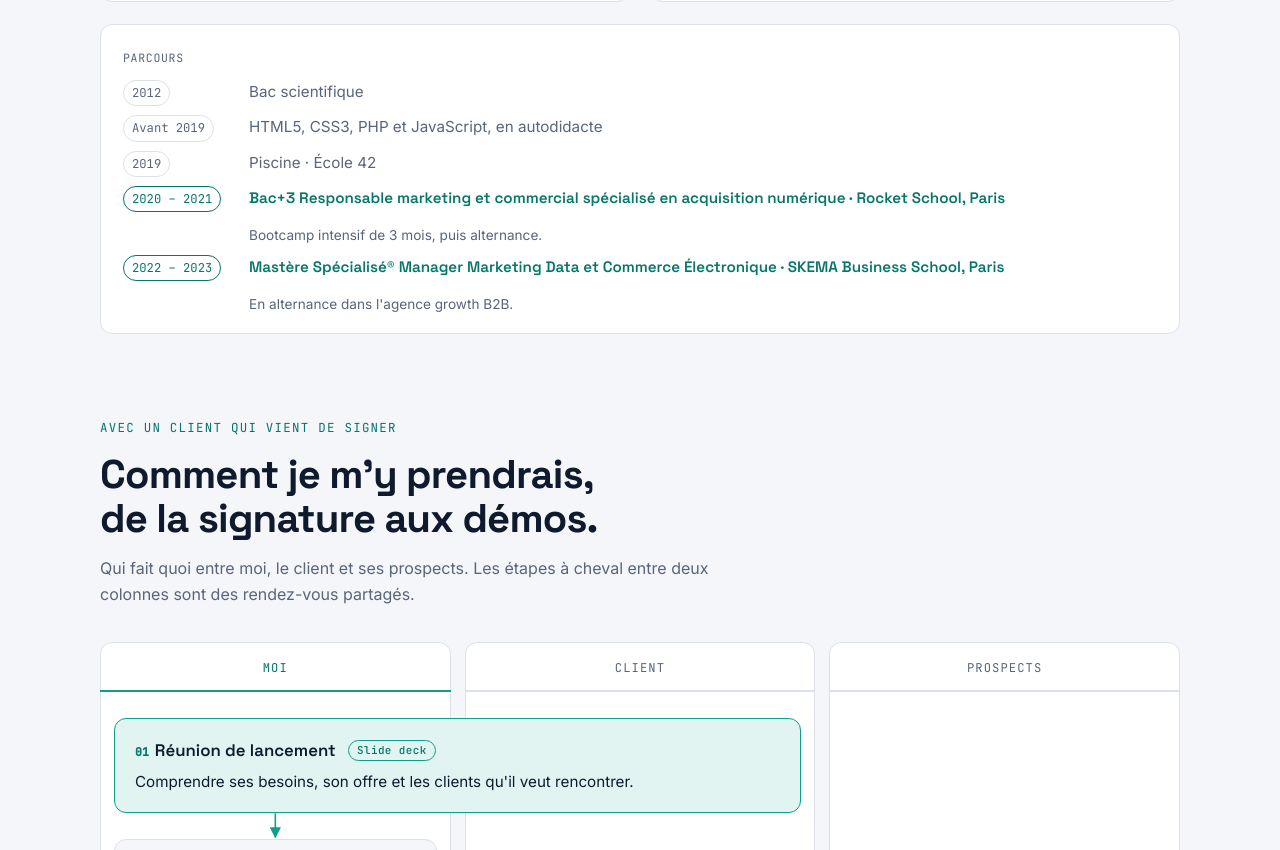
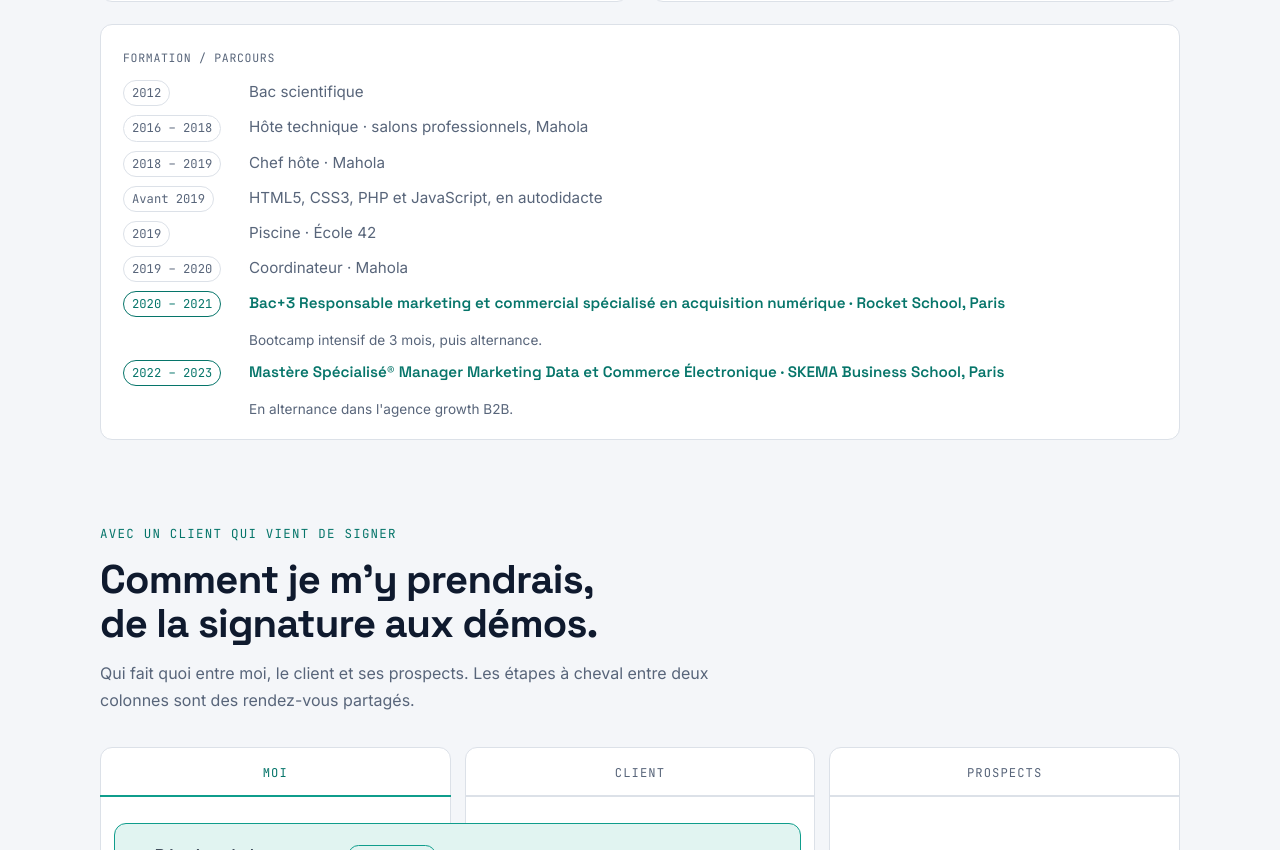
Before and after one commit to wickra07/wickra-pro, a plain HTML site: page grow.html in a window 1280 px wide. Shown: the part 1650-2500 px from the top of the page. Drawn offline with Linux system fonts and the light colour scheme.

Commit message:
grow: Formation / Parcours avec Mahola

```diff
--- a/grow.html
+++ b/grow.html
@@ -336,11 +336,14 @@ table.t td:first-child{font-weight:600;white-space:nowrap}
       </article>
     </div>
     <div class="edu">
-      <span class="st-lbl">Parcours</span>
+      <span class="st-lbl">Formation / Parcours</span>
       <ul>
         <li class="low"><span class="yr">2012</span><b>Bac scientifique</b></li>
+        <li class="low"><span class="yr">2016 – 2018</span><b>Hôte technique · salons professionnels, Mahola</b></li>
+        <li class="low"><span class="yr">2018 – 2019</span><b>Chef hôte · Mahola</b></li>
         <li class="low"><span class="yr">Avant 2019</span><b>HTML5, CSS3, PHP et JavaScript, en autodidacte</b></li>
         <li class="low"><span class="yr">2019</span><b>Piscine · École 42</b></li>
+        <li class="low"><span class="yr">2019 – 2020</span><b>Coordinateur · Mahola</b></li>
         <li class="dip"><span class="yr">2020 – 2021</span><b>Bac+3 Responsable marketing et commercial spécialisé en acquisition numérique · Rocket School, Paris</b><span></span><span class="cap" style="margin:0">Bootcamp intensif de 3 mois, puis alternance.</span></li>
         <li class="dip"><span class="yr">2022 – 2023</span><b>Mastère Spécialisé® Manager Marketing Data et Commerce Électronique · SKEMA Business School, Paris</b><span></span><span class="cap" style="margin:0">En alternance dans l'agence growth B2B.</span></li>
       </ul>
```
